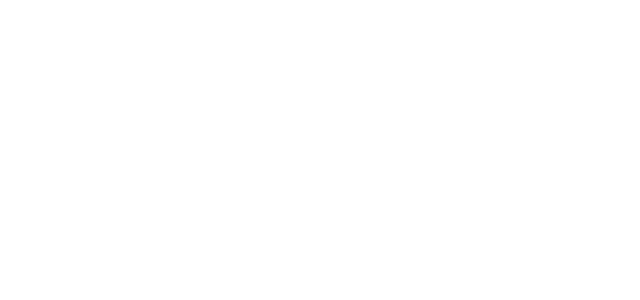
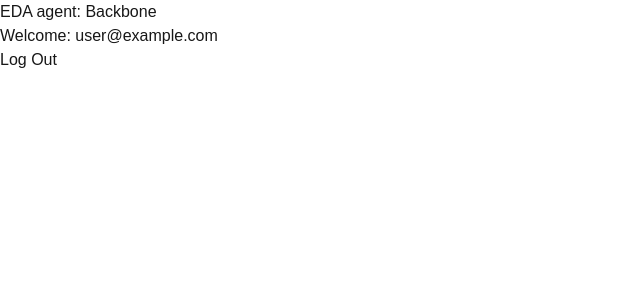
Before and after one commit to Junnister/eda-agent-backbone, a Next.js app in the folder frontend/: page / in a window 1280 px wide. Before the commit this address had no page. Shown: the top 300 px of the page, without its empty margins (0-640 px from the left). Built offline with nearby package versions, Linux system fonts and the light colour scheme; no server answers; sample sign-in values are in the browser's storage.

Commit message:
Add authentication state and log out function

```diff
--- a/frontend/app/login/page.tsx
+++ b/frontend/app/login/page.tsx
@@ -2,24 +2,30 @@
 
 import { auth, provider } from "../../lib/firebase";
 import { signInWithPopup } from "firebase/auth";
+import { useRouter } from "next/navigation";
 import './login.css';
 
 export default function LoginPage() {
 
+  const router = useRouter();
   const loginWithGoogle = async () => {
+    var authenticatedResult = false;
     try {
       const result = await signInWithPopup(auth, provider);
-
       const user = result.user;
       const token = await user.getIdToken();
-
-      console.log("User:", user.email);
-      console.log("Token:", token);
-
-      alert(`Logged in as ${user.email}`);
+      authenticatedResult = true;
+      //console.log("User:", user.email);
+      //console.log("Token:", token);
+      //alert(`Logged in as ${user.email}`);
 
     } catch (error) {
       console.error("Login failed:", error);
+    }
+
+    if (authenticatedResult) {
+      // Redirect to the home page after successful login
+      router.push("/"); // go back to main page
     }
   };
 
--- a/frontend/app/page.tsx
+++ b/frontend/app/page.tsx
@@ -1,14 +1,56 @@
 "use client";
 
-import { useEffect } from "react";
+import { useEffect, useState } from "react";
 import { useRouter } from "next/navigation";
+import { onAuthStateChanged, signOut } from "firebase/auth";
+import { auth } from "../lib/firebase";
+
+//import { getAuth, onAuthStateChanged } from "firebase/auth"; log out
 
 export default function Home() {
+  const [email, setEmail] = useState(null);
+  const [authenticated, setAuthenticated] = useState(false);
   const router = useRouter();
 
+  // Check authentication status on
   useEffect(() => {
+    const authState = onAuthStateChanged(auth, (user) => {
+      if (user) {
+        setEmail(user.email); //maybe a better way to store user info???
+        setAuthenticated(true);
+      } else {
+        router.push("/login");
+      }
+    });
+
+    return () => authState(); //return () => ...👉 “React, here is what to do when cleaning up”
+    //Mental note for cleanup function vs effect function:
+    //Effect = start something
+    //Cleanup = stop that thing
+  }, [router]);
+
+//If you use something inside useEffect, list it as dependency like [router] to avoid warning,
+// but in this case, router is not changing, so it won't cause infinite loop.
+// If you use something that changes inside useEffect without listing it as dependency,
+// it can cause infinite loop because the effect will run again and again whenever that thing changes.
+//React = state + lifecycle
+//Next.js = routing + rendering model
+
+  //Log out function
+  const logout = async () => {
+    await signOut(auth);
     router.push("/login");
-  }, []);
+  };
 
-  //return <p>Redirecting...</p>;
+  //If not authenticated, redirect to login page, otherwise show the main page
+  if (!authenticated) {
+    return <p>Redirecting to login page...</p>;
+  }
+  return (
+    <div>
+      <h1>EDA agent: Backbone</h1>
+      {email && <p>Welcome: {email}</p>}
+      <button onClick={logout}>Log Out</button>
+    </div>
+  );
 }
```
